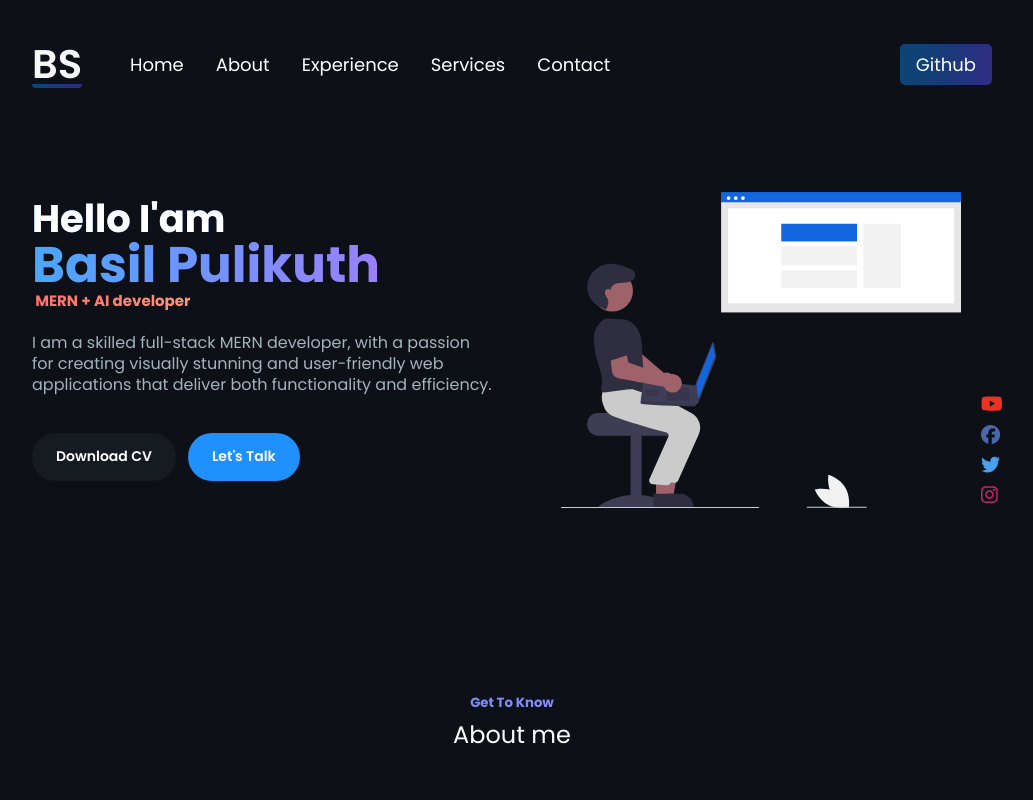
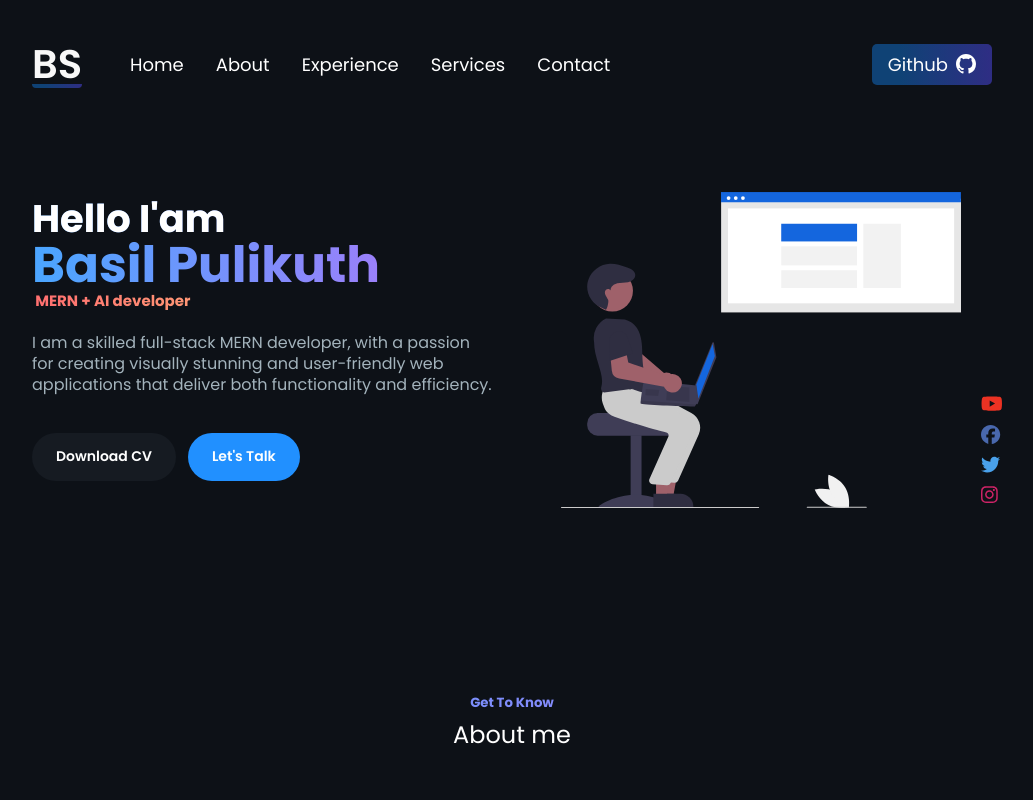
Before and after one commit to iambasilp/React-Basil-Portfolio, a React (Create React App) app: page / in a window 1280 px wide. Shown: the top 800 px of the page, without its empty margins (128-1161 px from the left). Built offline with nearby package versions, Linux system fonts and the light colour scheme.

Commit message:
navbar button updated

```diff
--- a/package.json
+++ b/package.json
@@ -1,7 +1,7 @@
 {
   "name": "basil_portfolio",
   "version": "0.1.0",
-  "homepage": "basil.social",
+  "homepage": "https://basil.social/",
   "private": true,
   "dependencies": {
     "@fortawesome/fontawesome-svg-core": "^6.2.1",
--- a/public/index.html
+++ b/public/index.html
@@ -24,6 +24,10 @@
       work correctly both with client-side routing and a non-root public URL.
       Learn how to configure a non-root public URL by running `npm run build`.
     -->
+    <link rel="apple-touch-icon" sizes="180x180" href="/apple-touch-icon.png">
+<link rel="icon" type="image/png" sizes="32x32" href="/favicon-32x32.png">
+<link rel="icon" type="image/png" sizes="16x16" href="/favicon-16x16.png">
+<link rel="manifest" href="/site.webmanifest">
     <title>Iam Basil Pulikuth</title>
   </head>
   <body>
--- a/src/components/Home/home.css
+++ b/src/components/Home/home.css
@@ -41,7 +41,7 @@
 }
 .home__description {
   line-height: 21px;
-  font-family: inherit;
+  font-family: 'Poppins', sans-serif;
   color: var(--color-light);
   margin-block: 1.15rem 2.4rem;
 }
--- a/src/components/nav/Nav.jsx
+++ b/src/components/nav/Nav.jsx
@@ -1,5 +1,6 @@
 import React, { useState } from "react";
 import { RiMenu3Line, RiCloseLine } from "react-icons/ri";
+import { BsGithub } from "react-icons/bs";
 import "./nav.css";
 
 const Navbar = () => {
@@ -31,8 +32,12 @@ const Navbar = () => {
           </div>
         </div>
         <div className="gpt3__navbar-sign">
-
-          <button type="button"><a href="https://github.com/iambasilp">Github</a></button>
+          <button type="button">
+            <a href="https://github.com/iambasilp">
+              Github
+              <BsGithub className="button--icon" size={20} />
+            </a>
+          </button>
         </div>
         <div className="gpt3__navbar-menu">
           {toggleMenu ? (
@@ -68,8 +73,12 @@ const Navbar = () => {
                 </p>
               </div>
               <div className="gpt3__navbar-menu_container-links-sign">
-
-                <button type="button"><a href="https://github.com/iambasilp">Github</a></button>
+                <button type="button">
+                  <a href="https://github.com/iambasilp">
+                    Github
+                    <BsGithub className="button--icon" size={20} />
+                  </a>
+                </button>
               </div>
             </div>
           )}
--- a/src/components/nav/nav.css
+++ b/src/components/nav/nav.css
@@ -1,5 +1,6 @@
 .navbar__container{
   position: relative;
+  top: 0;
   z-index: 200;
 }
 .gpt3__navbar {
@@ -78,8 +79,14 @@
   outline: none;
   cursor: pointer;
   border-radius: 5px;
+  display: inline-flex;
+  align-items: center;
 }
-
+.gpt3__navbar button a{
+  display: inline-flex;
+  align-items: center;
+  column-gap: .5rem;
+}
 .gpt3__navbar-menu {
   margin-left: 1rem;
 
@@ -98,7 +105,7 @@
   flex-direction: column;
 
   text-align: end;
-  background:#161B22;;
+  background:#011330;
   padding: 2rem;
   position: absolute;
   right: 0;
```
